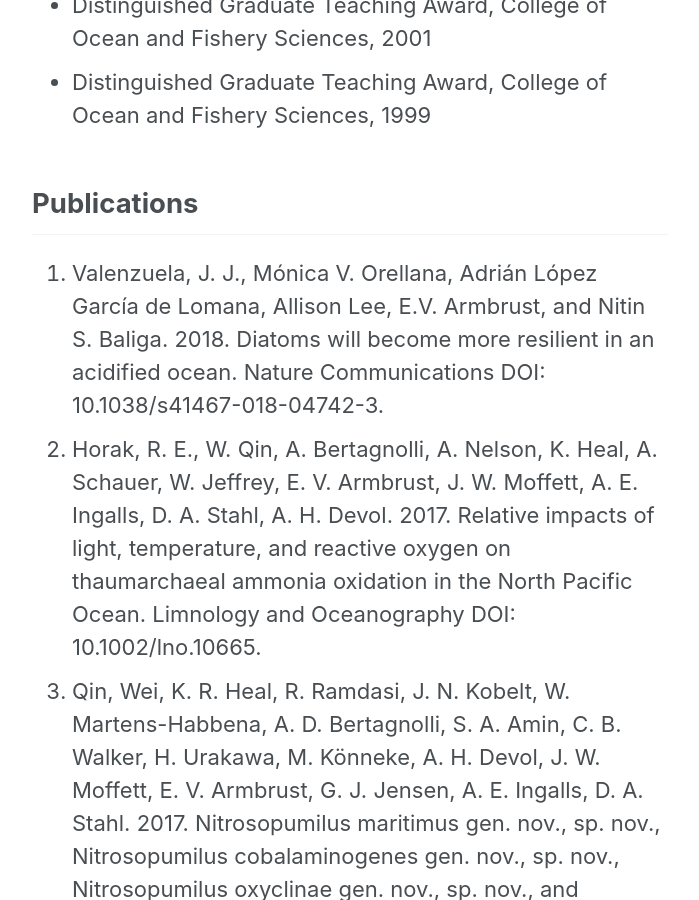
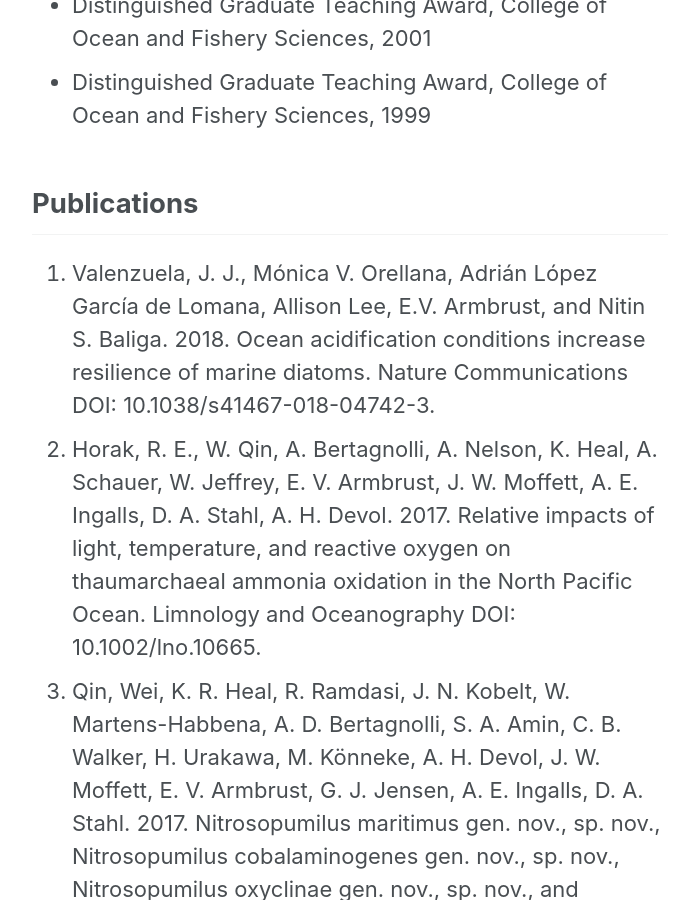
Before and after one commit to armbrustlab/armbrustlab.github.io, a Jekyll site: the page built from collections/_people/armbrust.md, in a window 1280 px wide and 900 px high, scrolled down 2948 px. Shown: the whole window, without its empty margins (290-989 px from the left). Built offline with Jekyll 4.4.1, drawn with Linux system fonts in a browser that asks for light colours; nearby versions of some CDN libraries.

Commit message:
Update armbrust.md

```diff
--- a/collections/_people/armbrust.md
+++ b/collections/_people/armbrust.md
@@ -39,7 +39,7 @@ Phytoplankton are the main focus of research in our lab. These organisms are res
 * Distinguished Graduate Teaching Award, College of Ocean and Fishery Sciences, 1999
 
 ## Publications
-1. Valenzuela, J. J., Mónica V. Orellana, Adrián López García de Lomana, Allison Lee,  E.V. Armbrust, and Nitin S. Baliga. 2018. Diatoms will become more resilient in an acidified ocean.  Nature Communications DOI: 10.1038/s41467-018-04742-3.
+1. Valenzuela, J. J., Mónica V. Orellana, Adrián López García de Lomana, Allison Lee,  E.V. Armbrust, and Nitin S. Baliga. 2018. Ocean acidification conditions increase resilience of marine diatoms.  Nature Communications DOI: 10.1038/s41467-018-04742-3.
 1. Horak, R. E., W. Qin, A. Bertagnolli, A. Nelson, K. Heal, A. Schauer, W. Jeffrey, E. V. Armbrust, J. W. Moffett, A. E. Ingalls, D. A. Stahl, A. H. Devol. 2017. Relative impacts of light, temperature, and reactive oxygen on thaumarchaeal ammonia oxidation in the North Pacific Ocean. Limnology and Oceanography DOI: 10.1002/lno.10665.
 1. Qin, Wei, K. R. Heal, R. Ramdasi, J. N. Kobelt, W. Martens-Habbena, A. D. Bertagnolli, S. A. Amin, C. B. Walker, H. Urakawa, M. Könneke, A. H. Devol, J. W. Moffett, E. V. Armbrust, G. J. Jensen, A. E. Ingalls, D. A. Stahl. 2017. Nitrosopumilus maritimus gen. nov., sp. nov., Nitrosopumilus cobalaminogenes gen. nov., sp. nov., Nitrosopumilus oxyclinae gen. nov., sp. nov., and Nitrosopumilus ureaphilus gen. nov., sp. nov., four marine ammonia-oxidizing archaea of the phylum Thaumarchaeota. Journal of Systematic and Evolutionary Microbiology 10.1099/ijsem.0.002416.
 1. Qin, W., S. A. Amin, R. A, Lundeen, K. R. Heal, W. Martens-Habbena, S. Turkarslan, H. Urakawa, K. C. Costa, E. L. Hendrickson, T. Wang, D. A. C. Beck, S. M. Tequia, F. Taub, A. D. Holmes, T. M. Lowe, J. W. Moffett, A. H. Devol, N. S. Baliga, D. J. Arp, L. A. Sayavedra-Soto, M. Hackett, E. V. Armbrust, A. E. Ingalls, D. A. Stahl. 2017. Stress response analyses of a marine ammonia-oxidizing archaeon informs physiological status of environmental populations. ISME Journal doi:10.1038/ismej.2017.186.
```
